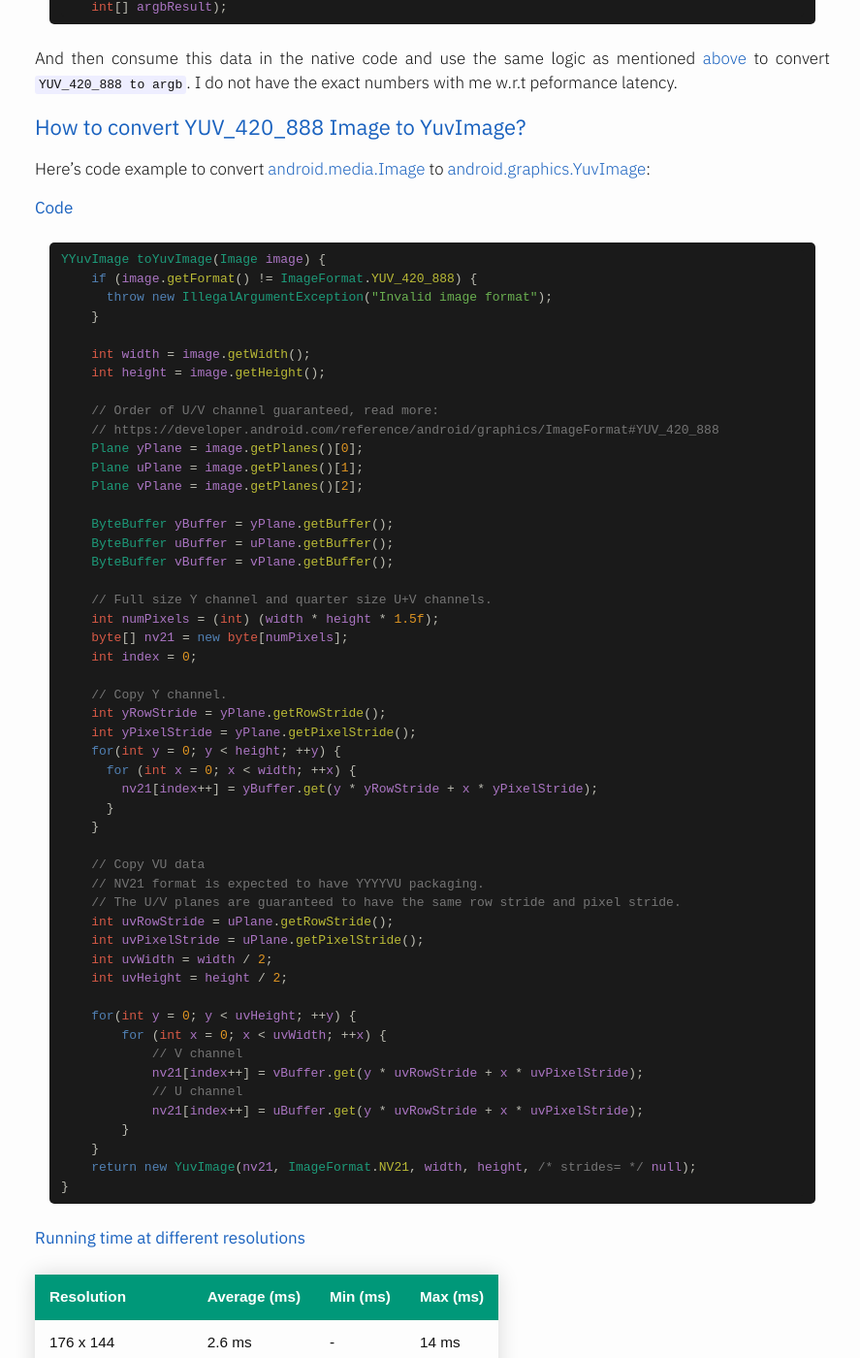
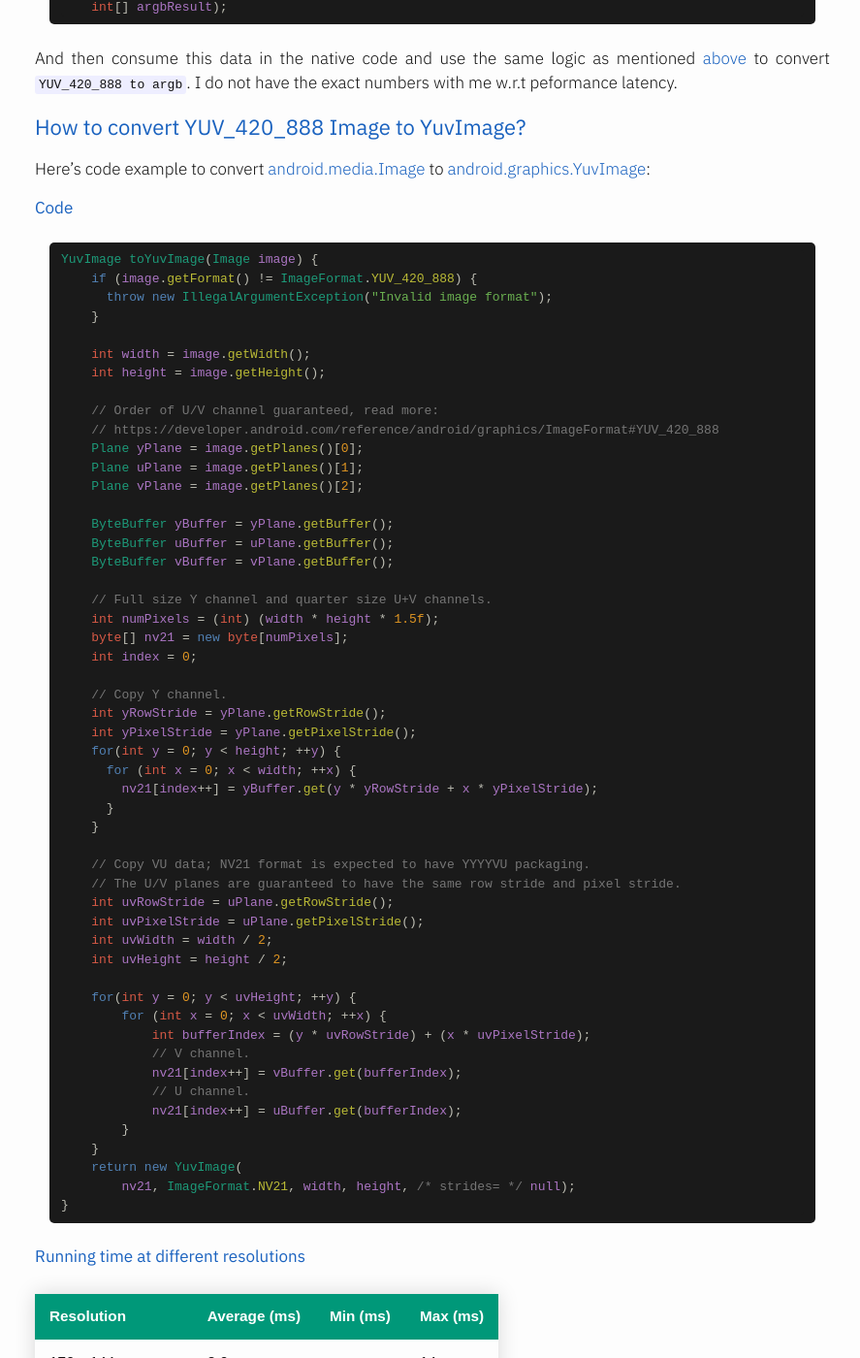
Before and after one commit to mebjas/mebjas.github.io, a Jekyll site: the page built from _posts/2020-08-27-how-to-convert-yuv-420-sp-android.media.Image-to-Bitmap-or-jpeg.md, in a window 1280 px wide and 1400 px high, scrolled down 8084 px. Shown: the whole window at 97% size, without its empty margins (194-1081 px from the left). Built offline with Jekyll 4.4.1, drawn with Linux system fonts in a browser that asks for light colours; comment, search, counter and statistics services are not loaded.

Commit message:
Update 2020-08-27-how-to-convert-yuv-420-sp-android.media.Image-to-Bitmap-or-jpeg.md

````diff
--- a/_posts/2020-08-27-how-to-convert-yuv-420-sp-android.media.Image-to-Bitmap-or-jpeg.md
+++ b/_posts/2020-08-27-how-to-convert-yuv-420-sp-android.media.Image-to-Bitmap-or-jpeg.md
@@ -134,7 +134,7 @@
 
     for (int y = 0; y < imageHeight; ++y) {
         for (int x = 0; x < imageWidth; ++x) {
-            int yIndex = y * yRowStride + x * yPixelStride;
+            int yIndex = (y * yRowStride) + (x * yPixelStride);
             // Y plane should have positive values belonging to [0...255]
             yValue = (yBuffer.get(yIndex) & 0xff);
 
@@ -142,7 +142,7 @@
             int uvy = y / 2;
             // U/V Values are subsampled i.e. each pixel in U/V chanel in a
             // YUV_420 image act as chroma value for 4 neighbouring pixels
-            int uvIndex = uvy * uvRowStride +  uvx * uvPixelStride;
+            int uvIndex = (uvy * uvRowStride) +  (uvx * uvPixelStride);
 
             // U/V values ideally fall under [-0.5, 0.5] range. To fit them into
             // [0, 255] range they are scaled up and centered to 128.
@@ -219,13 +219,13 @@
     byte[] yuvByteArray = yuv420ToByteArray(image);
 
     Type.Builder yuvType = new Type.Builder(rs, Element.U8(rs))
-            .setX(yuvByteArray.length);
+        .setX(yuvByteArray.length);
     Allocation in = Allocation.createTyped(
-            rs, yuvType.create(), Allocation.USAGE_SCRIPT);
+        rs, yuvType.create(), Allocation.USAGE_SCRIPT);
 
     Type.Builder rgbaType = new Type.Builder(rs, Element.RGBA_8888(rs))
-            .setX(image.getWidth())
-            .setY(image.getHeight());
+        .setX(image.getWidth())
+        .setY(image.getHeight());
     Allocation out = Allocation.createTyped(
         rs, rgbaType.create(), Allocation.USAGE_SCRIPT);
 
@@ -236,7 +236,7 @@
     script.forEach(out);
 
     Bitmap bitmap = Bitmap.createBitmap(
-            image.getWidth(), image.getHeight(), Config.ARGB_8888);
+        image.getWidth(), image.getHeight(), Config.ARGB_8888);
     out.copyTo(bitmap);
     return bitmap;
 }
@@ -313,7 +313,7 @@
 #### Code
 
 ```java
-YYuvImage toYuvImage(Image image) {
+YuvImage toYuvImage(Image image) {
     if (image.getFormat() != ImageFormat.YUV_420_888) {
       throw new IllegalArgumentException("Invalid image format");
     }
@@ -345,8 +345,7 @@
       }
     }
 
-    // Copy VU data
-    // NV21 format is expected to have YYYYVU packaging.
+    // Copy VU data; NV21 format is expected to have YYYYVU packaging.
     // The U/V planes are guaranteed to have the same row stride and pixel stride.
     int uvRowStride = uPlane.getRowStride();
     int uvPixelStride = uPlane.getPixelStride();
@@ -355,13 +354,15 @@
 
     for(int y = 0; y < uvHeight; ++y) {
         for (int x = 0; x < uvWidth; ++x) {
-            // V channel
-            nv21[index++] = vBuffer.get(y * uvRowStride + x * uvPixelStride);
-            // U channel
-            nv21[index++] = uBuffer.get(y * uvRowStride + x * uvPixelStride);
+            int bufferIndex = (y * uvRowStride) + (x * uvPixelStride);
+            // V channel.
+            nv21[index++] = vBuffer.get(bufferIndex);
+            // U channel.
+            nv21[index++] = uBuffer.get(bufferIndex);
         }
     }
-    return new YuvImage(nv21, ImageFormat.NV21, width, height, /* strides= */ null);
+    return new YuvImage(
+        nv21, ImageFormat.NV21, width, height, /* strides= */ null);
 }
 ```
 
````
Also changed, not shown: other parts of _posts/2020-08-27-how-to-convert-yuv-420-sp-android.media.Image-to-Bitmap-or-jpeg.md (+2 -2 lines).
